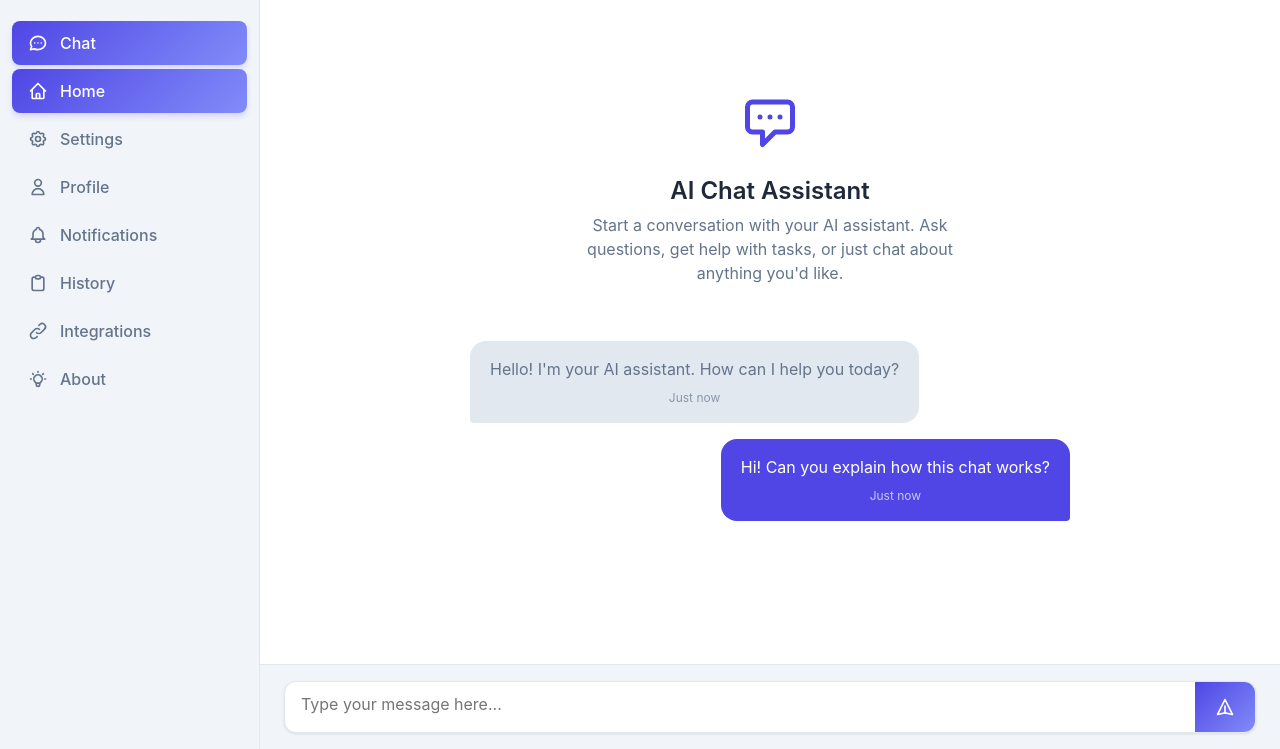
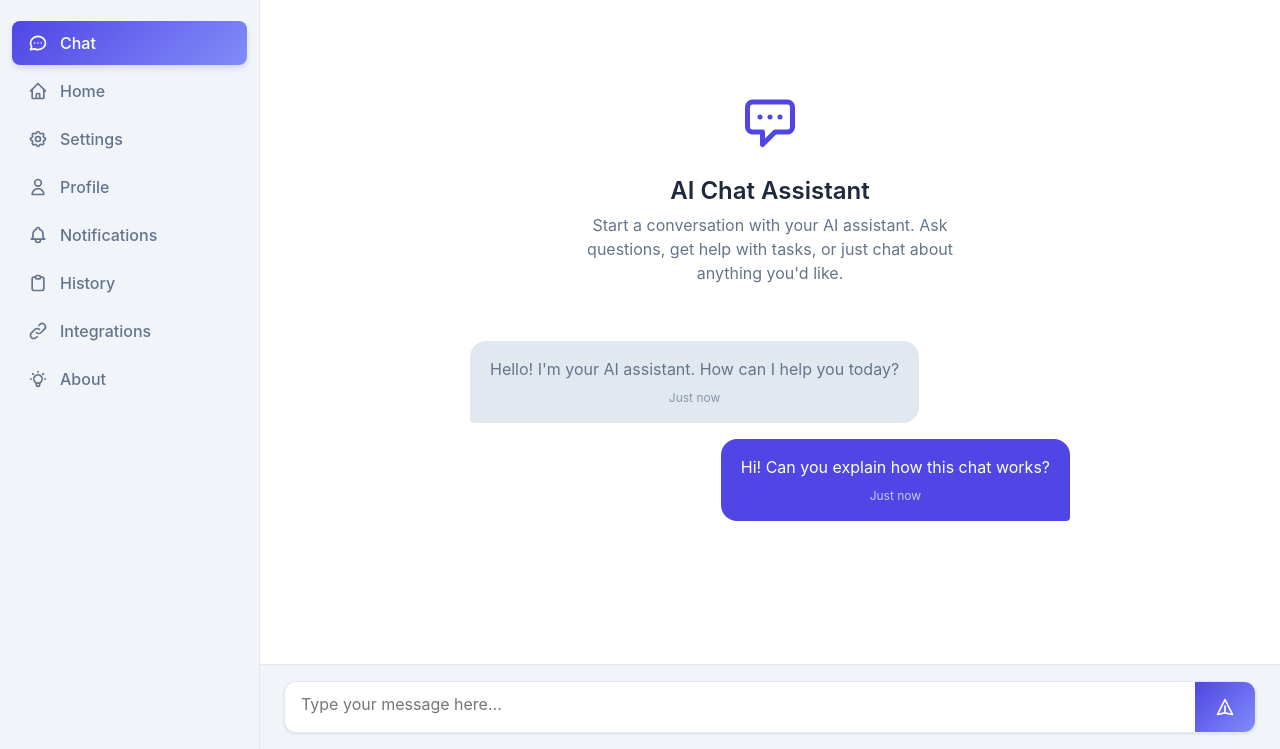
Before and after one commit to MyDapitt/cobalt, a plain HTML site: page chat.html in a window 1280 px wide. Shown: the part 51-800 px from the top of the page. Drawn offline with Linux system fonts and the light colour scheme.

Commit message:
Update chat.html

```diff
--- a/chat.html
+++ b/chat.html
@@ -378,7 +378,7 @@
                 </a>
             </li>
             <li class="nav-item">
-                <a href="/home" class="nav-link active"> <!-- MODIFIED: Added 'active' class -->
+                <a href="/home" class="nav-link"> <!-- MODIFIED: Added 'active' class -->
                     <svg class="nav-icon" fill="none" stroke="currentColor" viewBox="0 0 24 24" xmlns="http://www.w3.org/2000/svg">
                         <path stroke-linecap="round" stroke-linejoin="round" stroke-width="2" d="M3 12l2-2m0 0l7-7 7 7M5 10v10a1 1 0 001 1h3m10-11l2 2m-2-2v10a1 1 0 01-1 1h-3m-6 0a1 1 0 001-1v-4a1 1 0 011-1h2a1 1 0 011 1v4a1 1 0 001 1m-6 0h6"></path>
                     </svg>
```
